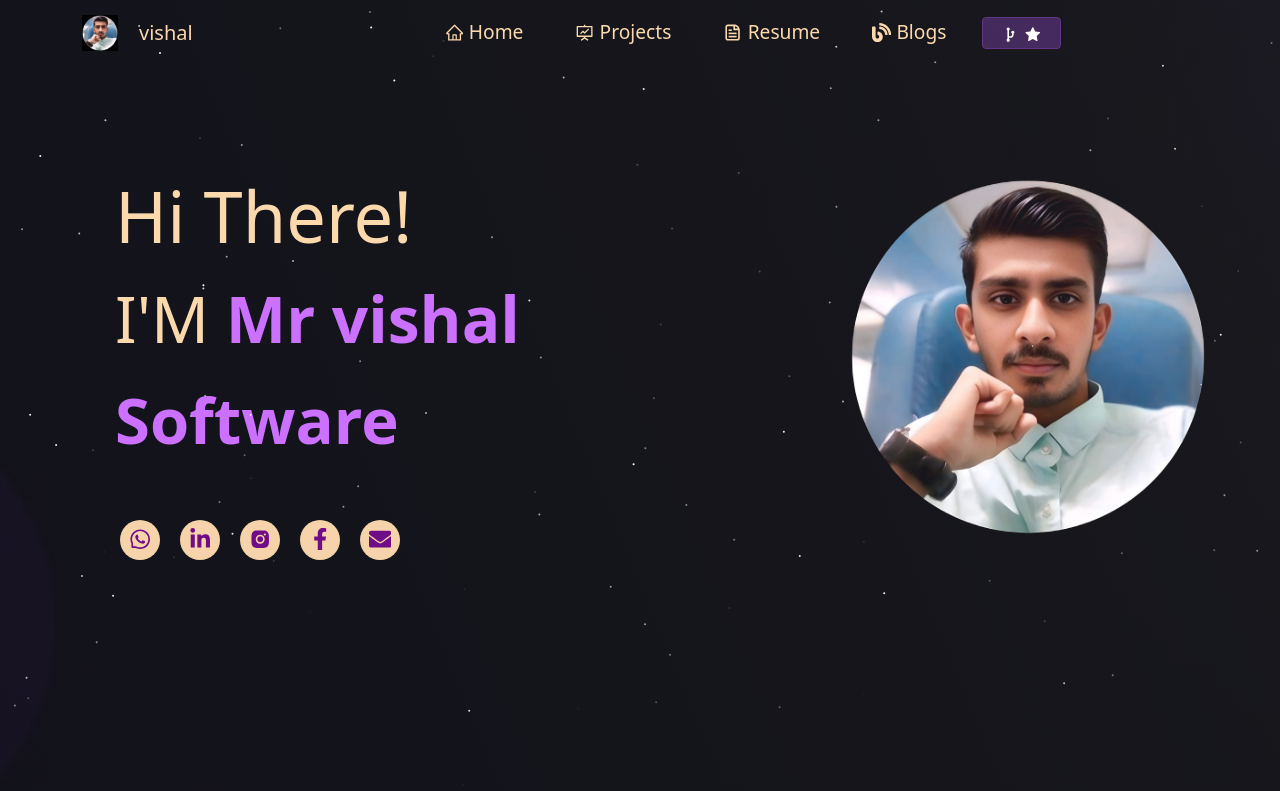
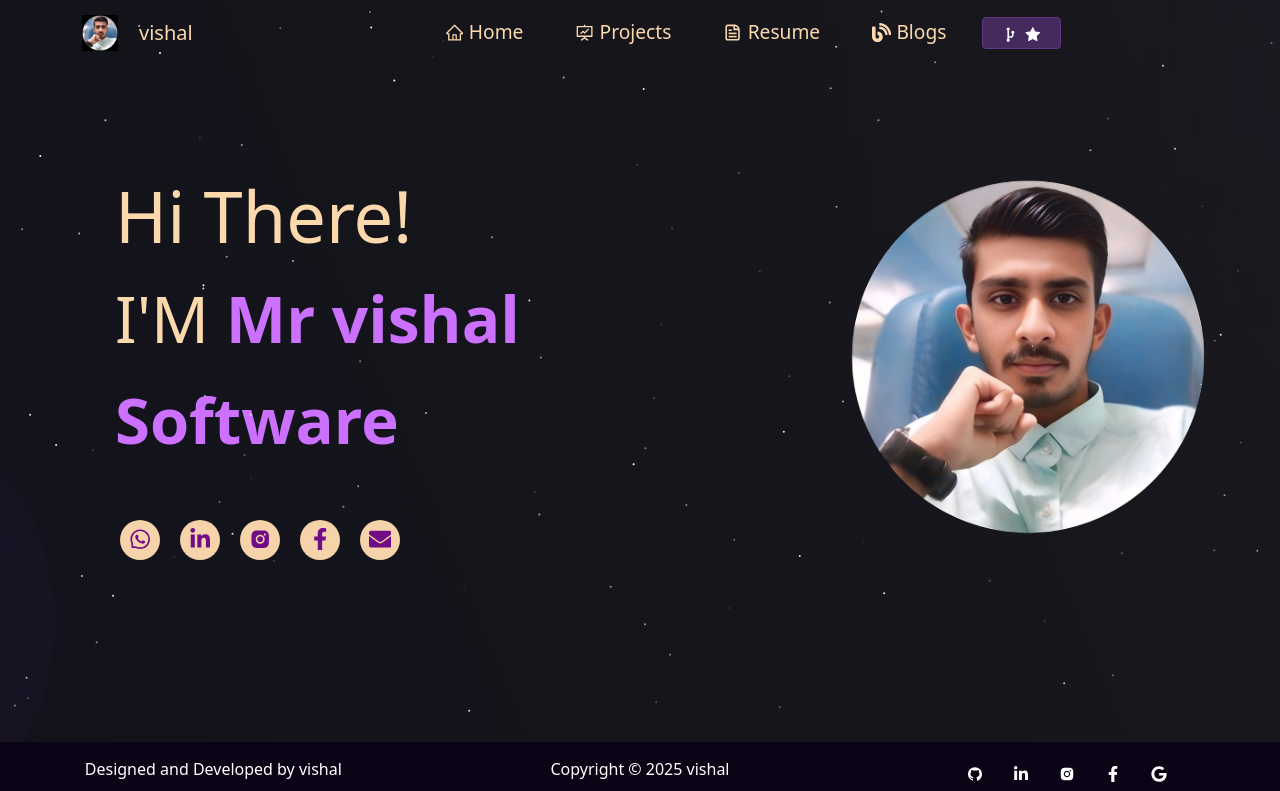
Before and after one commit to apit04726/Personal-Portfolio-main, a React (Create React App) app: page / in a window 1280 px wide. Shown: the top 791 px of the page. Built offline with nearby package versions, Linux system fonts and the light colour scheme; no server answers.

Commit message:
refactor: update footer styles for fixed positioning and improved visibility

```diff
--- a/src/style.css
+++ b/src/style.css
@@ -480,10 +480,13 @@ html {
 /* --------- */
 .footer {
   background-color: rgb(10, 4, 22);
-  bottom: 0 !important;
+  position: fixed;
+  left: 0;
+  bottom: 0;
+  width: 100vw;
   padding-top: 10px !important;
-  padding-bottom: 8px !important ;
-  z-index: 6;
+  padding-bottom: 8px !important;
+  z-index: 1000;
 }
 .footer-copywright {
   text-align: center !important;
```
